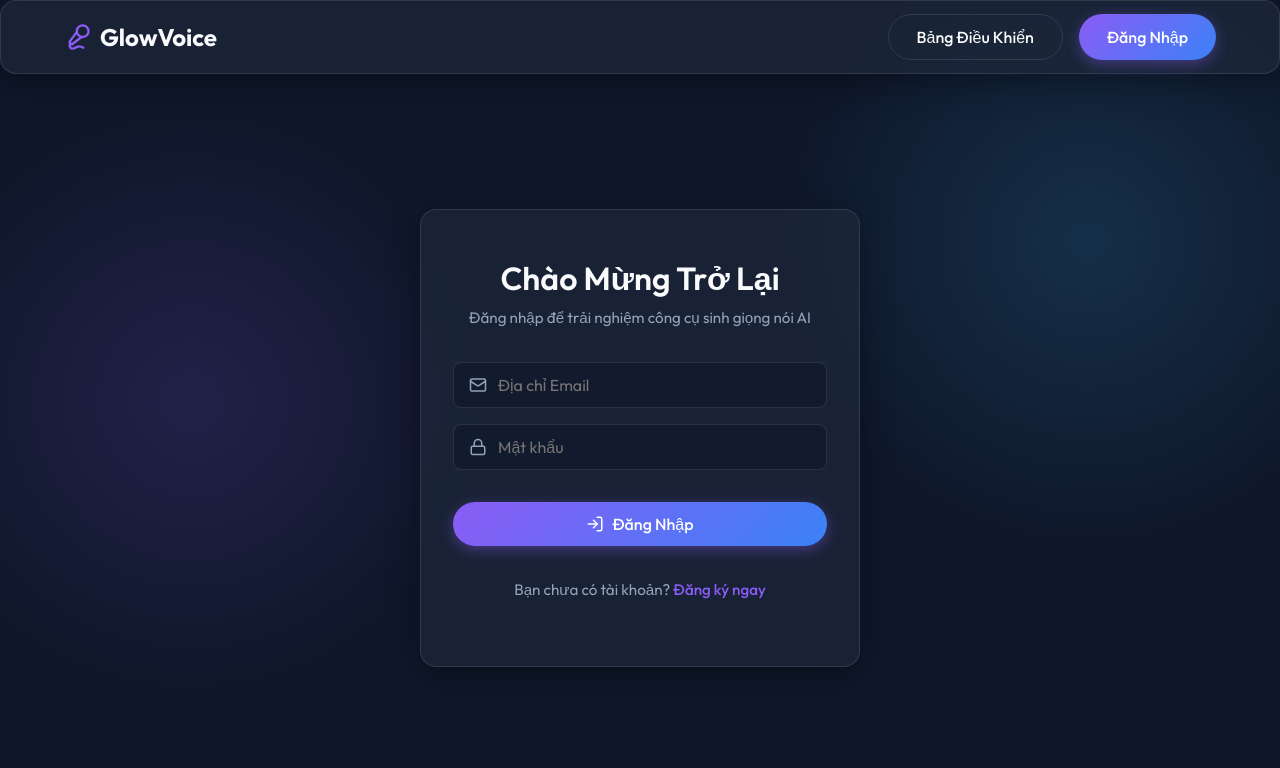
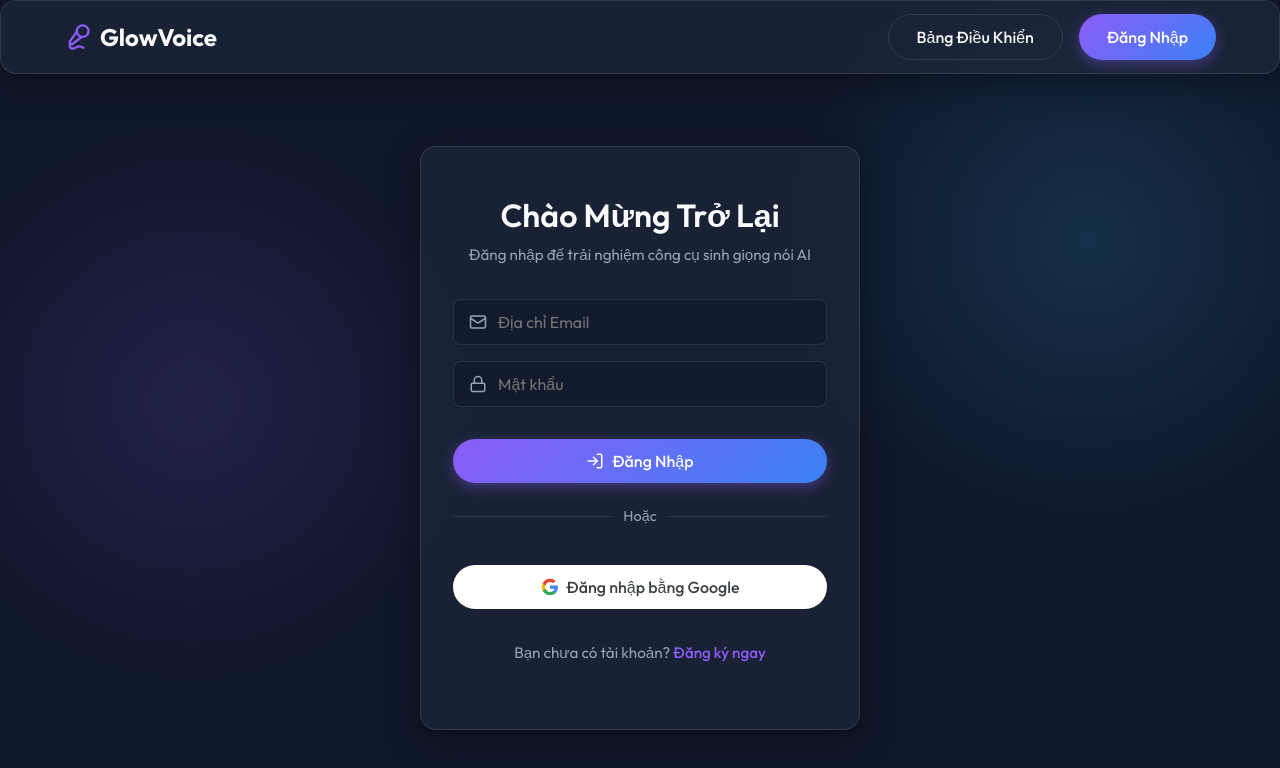
Before and after one commit to bodicode/GlowVoice, a React (Vite) app: page /auth in a window 1280 px wide. Shown: the top 768 px of the page. Built offline with nearby package versions, Linux system fonts and the light colour scheme; no server answers.

Commit message:
feat: implement user authentication page with Supabase email and Google login support

```diff
--- a/src/pages/AuthPage.css
+++ b/src/pages/AuthPage.css
@@ -66,3 +66,38 @@
   color: var(--accent-hover);
   text-decoration: underline;
 }
+
+.auth-divider {
+  display: flex;
+  align-items: center;
+  text-align: center;
+  margin: 1.5rem 0;
+  color: var(--text-secondary);
+  font-size: 0.9rem;
+}
+
+.auth-divider::before,
+.auth-divider::after {
+  content: '';
+  flex: 1;
+  border-bottom: 1px solid var(--glass-border);
+}
+
+.auth-divider span {
+  padding: 0 10px;
+}
+
+.btn-google {
+  background-color: white;
+  color: #3c4043;
+  border: 1px solid #dadce0;
+  display: flex;
+  align-items: center;
+  justify-content: center;
+  gap: 10px;
+  font-weight: 500;
+}
+
+.btn-google:hover {
+  background-color: #f8f9fa;
+}
--- a/src/pages/AuthPage.jsx
+++ b/src/pages/AuthPage.jsx
@@ -34,6 +34,23 @@
     } catch (err) {
       setError(err.message);
     } finally {
+      setLoading(false);
+    }
+  };
+
+  const handleGoogleLogin = async () => {
+    setLoading(true);
+    setError(null);
+    try {
+      const { error } = await supabase.auth.signInWithOAuth({
+        provider: 'google',
+        options: {
+          redirectTo: `${window.location.origin}/dashboard`
+        }
+      });
+      if (error) throw error;
+    } catch (err) {
+      setError(err.message);
       setLoading(false);
     }
   };
@@ -76,6 +93,24 @@
           </button>
         </form>
 
+        <div className="auth-divider">
+          <span>Hoặc</span>
+        </div>
+
+        <button
+          className="btn btn-google full-width"
+          onClick={handleGoogleLogin}
+          disabled={loading}
+        >
+          <svg width="18" height="18" viewBox="0 0 24 24" xmlns="http://www.w3.org/2000/svg">
+            <path d="M22.56 12.25c0-.78-.07-1.53-.2-2.25H12v4.26h5.92c-.26 1.37-1.04 2.53-2.21 3.31v2.77h3.57c2.08-1.92 3.28-4.74 3.28-8.09z" fill="#4285F4"/>
+            <path d="M12 23c2.97 0 5.46-.98 7.28-2.66l-3.57-2.77c-.98.66-2.23 1.06-3.71 1.06-2.86 0-5.29-1.93-6.16-4.53H2.18v2.84C3.99 20.53 7.7 23 12 23z" fill="#34A853"/>
+            <path d="M5.84 14.09c-.22-.66-.35-1.36-.35-2.09s.13-1.43.35-2.09V7.07H2.18C1.43 8.55 1 10.22 1 12s.43 3.45 1.18 4.93l2.85-2.22.81-.62z" fill="#FBBC05"/>
+            <path d="M12 5.38c1.62 0 3.06.56 4.21 1.64l3.15-3.15C17.45 2.09 14.97 1 12 1 7.7 1 3.99 3.47 2.18 7.07l3.66 2.84c.87-2.6 3.3-4.53 6.16-4.53z" fill="#EA4335"/>
+          </svg>
+          Đăng nhập bằng Google
+        </button>
+
         <div className="auth-switch">
           <p>
             {isLogin ? "Bạn chưa có tài khoản? " : "Đã có tài khoản rồi? "}
```
